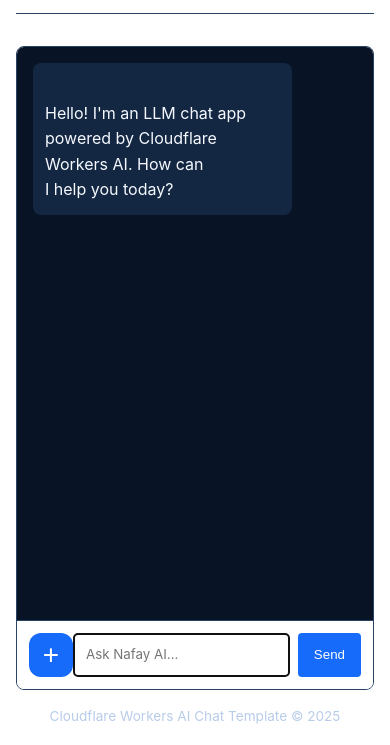
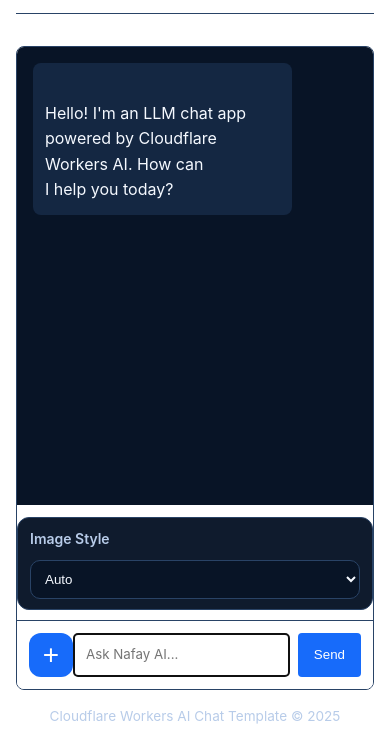
Before and after one commit to abdulnafaykalhoro/llm-chat-app-template, a website: page public/index.html in a window 390 px wide. Shown: the part 99-844 px from the top of the page. Drawn offline with Linux system fonts and the light colour scheme.

Commit message:
Add Nafay AI Image Styles
Added a style selector for image generation with various options.

```diff
--- a/public/index.html
+++ b/public/index.html
@@ -199,6 +199,46 @@
   flex: 1;
   min-width: 0;
 }
+
+/* Nafay AI Image Style Selector */
+.style-selector-wrap {
+  display: flex;
+  align-items: center;
+  gap: 10px;
+  margin: 12px 0 10px;
+  padding: 10px 12px;
+  background: #0f1b2d;
+  border: 1px solid #294366;
+  border-radius: 12px;
+}
+
+.style-selector-wrap label {
+  color: #B8CCE9;
+  font-size: 14px;
+  font-weight: 600;
+}
+
+#imageStyle {
+  flex: 1;
+  min-width: 0;
+  background: #081426;
+  color: #F5F9FF;
+  border: 1px solid #294366;
+  border-radius: 10px;
+  padding: 10px;
+  cursor: pointer;
+}
+
+#imageStyle:focus {
+  outline: 2px solid #176BFA;
+}
+
+@media (max-width: 480px) {
+  .style-selector-wrap {
+    flex-direction: column;
+    align-items: stretch;
+  }
+}
   </style>
 	</head>
 	<body>
@@ -222,6 +262,18 @@
 			</div>
 
 
+
+<div class="style-selector-wrap">
+  <label for="imageStyle">Image Style</label>
+  <select id="imageStyle">
+    <option value="auto">Auto</option>
+    <option value="realistic">Realistic Photo</option>
+    <option value="3d">3D Render</option>
+    <option value="cartoon">Cartoon</option>
+    <option value="anime">Anime</option>
+    <option value="poster">Poster</option>
+  </select>
+</div>
 <div class="message-input">
   <div class="attach-wrapper">
     <button type="button" id="plusBtn" aria-label="More options">+</button>
@@ -320,13 +372,30 @@ imageBtn.addEventListener("click", async () => {
   imageBtn.disabled = true;
 
   try {
-    const response = await fetch("/api/create-image", {
+
+const stylePrompts = {
+  auto: "",
+  realistic: "Photorealistic DSLR photography, natural lighting, authentic textures, lifelike details, no CGI, no cartoon. ",
+  "3d": "High-quality cinematic 3D render, realistic materials, detailed lighting, professional 3D composition. ",
+  cartoon: "Colorful cartoon illustration, expressive characters, clean outlines, playful design. ",
+  anime: "Beautiful anime illustration, detailed anime art, vibrant colors, cinematic composition. ",
+  poster: "Professional creative poster design, bold composition, attractive typography, high visual impact. "
+};
+   const response = await fetch("/api/create-image", {
       method: "POST",
       headers: {
         "Content-Type": "application/json"
       },
       body: JSON.stringify({
-        prompt: description.trim()
+
+prompt: (stylePrompts[
+  document.getElementById("imageStyle").value
+] || "") + description.trim()
+  ] || "") + description.trim()
+}),
+});
+
+const data = await response.json();
       })
     });
 
```
